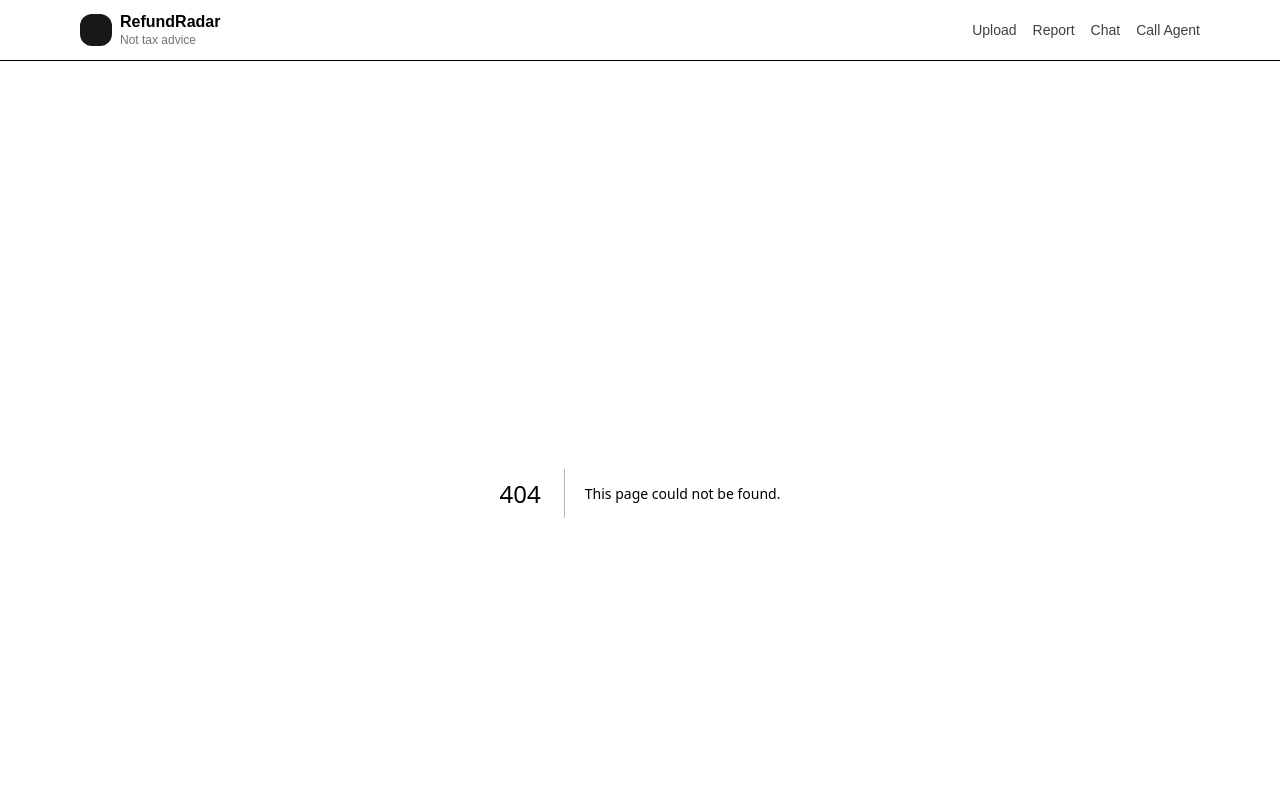
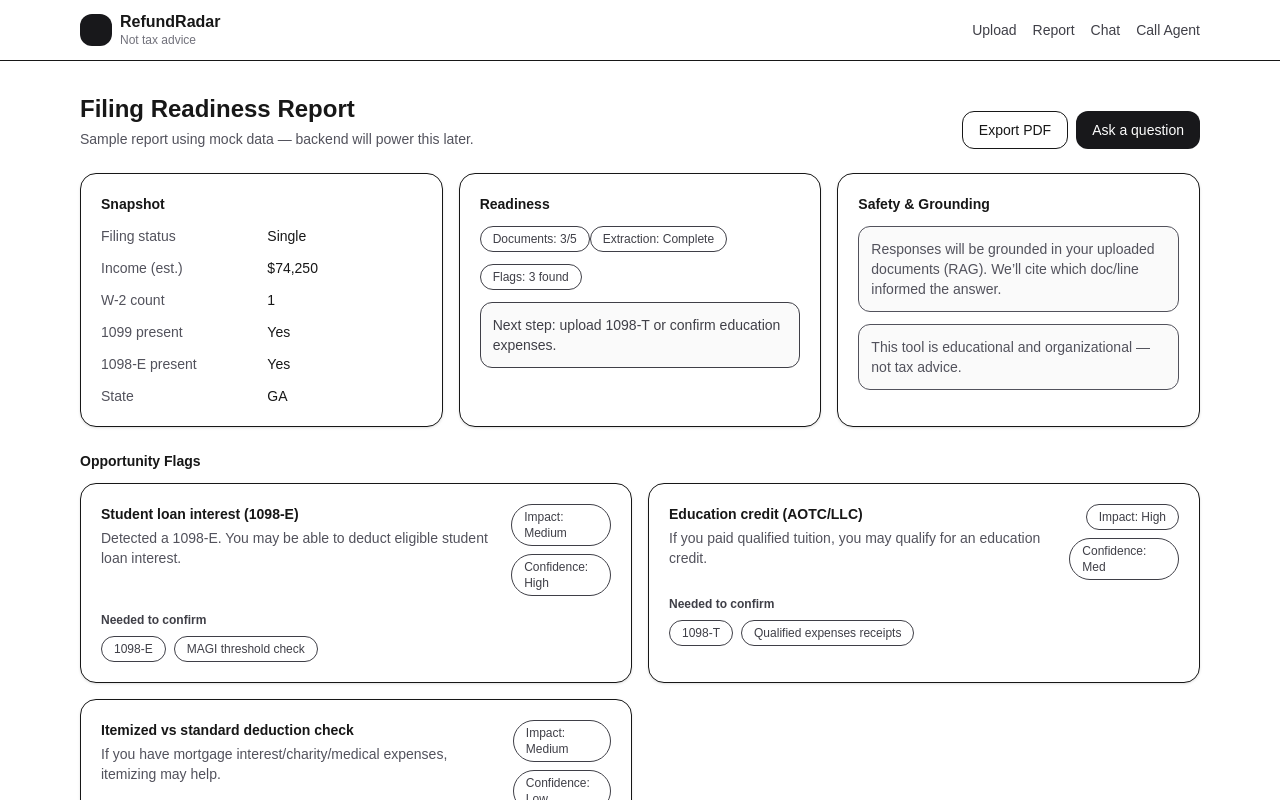
Before and after one commit to avihhan/Hacklytics2026, a Next.js app in the folder apps/web/: page /report in a window 1280 px wide. Before the commit this address had no page. Shown: the top 800 px of the page. Built offline with nearby package versions, Linux system fonts and the light colour scheme.

Commit message:
Added dummy report page

```diff
--- /dev/null
+++ b/apps/web/app/report/page.tsx
@@ -0,0 +1,165 @@
+const Pill = ({ children }: { children: React.ReactNode }) => (
+  <span className="inline-flex items-center rounded-full border bg-white px-3 py-1 text-xs text-zinc-700">
+    {children}
+  </span>
+);
+
+const Card = ({
+  title,
+  children,
+}: {
+  title: string;
+  children: React.ReactNode;
+}) => (
+  <div className="rounded-2xl border bg-white p-5 shadow-sm">
+    <div className="text-sm font-semibold">{title}</div>
+    <div className="mt-3">{children}</div>
+  </div>
+);
+
+const FlagCard = ({
+  title,
+  impact,
+  confidence,
+  why,
+  needed,
+}: {
+  title: string;
+  impact: string;
+  confidence: "High" | "Med" | "Low";
+  why: string;
+  needed: string[];
+}) => (
+  <div className="rounded-2xl border bg-white p-5 shadow-sm">
+    <div className="flex items-start justify-between gap-3">
+      <div>
+        <div className="text-sm font-semibold">{title}</div>
+        <div className="mt-1 text-sm text-zinc-600">{why}</div>
+      </div>
+      <div className="flex flex-col gap-2 items-end">
+        <Pill>Impact: {impact}</Pill>
+        <Pill>Confidence: {confidence}</Pill>
+      </div>
+    </div>
+
+    <div className="mt-4">
+      <div className="text-xs font-semibold text-zinc-700">Needed to confirm</div>
+      <div className="mt-2 flex flex-wrap gap-2">
+        {needed.map((x) => (
+          <Pill key={x}>{x}</Pill>
+        ))}
+      </div>
+    </div>
+  </div>
+);
+
+export default function ReportPage() {
+  const snapshot = {
+    filingStatus: "Single",
+    income: 74250,
+    w2Count: 1,
+    has1099: true,
+    has1098e: true,
+    lastYearState: "GA",
+  };
+
+  const flags = [
+    {
+      title: "Student loan interest (1098-E)",
+      impact: "Medium",
+      confidence: "High" as const,
+      why: "Detected a 1098-E. You may be able to deduct eligible student loan interest.",
+      needed: ["1098-E", "MAGI threshold check"],
+    },
+    {
+      title: "Education credit (AOTC/LLC)",
+      impact: "High",
+      confidence: "Med" as const,
+      why: "If you paid qualified tuition, you may qualify for an education credit.",
+      needed: ["1098-T", "Qualified expenses receipts"],
+    },
+    {
+      title: "Itemized vs standard deduction check",
+      impact: "Medium",
+      confidence: "Low" as const,
+      why: "If you have mortgage interest/charity/medical expenses, itemizing may help.",
+      needed: ["Charity receipts", "Mortgage interest (1098)", "Medical expense totals"],
+    },
+  ];
+
+  return (
+    <div className="space-y-6">
+      <div className="flex flex-wrap items-end justify-between gap-4">
+        <div>
+          <h1 className="text-2xl font-semibold">Filing Readiness Report</h1>
+          <p className="mt-1 text-sm text-zinc-600">
+            Sample report using mock data — backend will power this later.
+          </p>
+        </div>
+        <div className="flex gap-2">
+          <button className="rounded-xl border bg-white px-4 py-2 text-sm font-medium hover:bg-zinc-50">
+            Export PDF
+          </button>
+          <button className="rounded-xl bg-zinc-900 px-4 py-2 text-sm font-medium text-white hover:bg-zinc-800">
+            Ask a question
+          </button>
+        </div>
+      </div>
+
+      <div className="grid gap-4 md:grid-cols-3">
+        <Card title="Snapshot">
+          <div className="grid grid-cols-2 gap-3 text-sm">
+            <div className="text-zinc-600">Filing status</div>
+            <div className="font-medium">{snapshot.filingStatus}</div>
+
+            <div className="text-zinc-600">Income (est.)</div>
+            <div className="font-medium">${snapshot.income.toLocaleString()}</div>
+
+            <div className="text-zinc-600">W-2 count</div>
+            <div className="font-medium">{snapshot.w2Count}</div>
+
+            <div className="text-zinc-600">1099 present</div>
+            <div className="font-medium">{snapshot.has1099 ? "Yes" : "No"}</div>
+
+            <div className="text-zinc-600">1098-E present</div>
+            <div className="font-medium">{snapshot.has1098e ? "Yes" : "No"}</div>
+
+            <div className="text-zinc-600">State</div>
+            <div className="font-medium">{snapshot.lastYearState}</div>
+          </div>
+        </Card>
+
+        <Card title="Readiness">
+          <div className="space-y-3">
+            <Pill>Documents: 3/5</Pill>
+            <Pill>Extraction: Complete</Pill>
+            <Pill>Flags: {flags.length} found</Pill>
+            <div className="rounded-xl border bg-zinc-50 p-3 text-sm text-zinc-700">
+              Next step: upload 1098-T or confirm education expenses.
+            </div>
+          </div>
+        </Card>
+
+        <Card title="Safety & Grounding">
+          <div className="space-y-3 text-sm text-zinc-600">
+            <div className="rounded-xl border bg-zinc-50 p-3">
+              Responses will be grounded in your uploaded documents (RAG). We’ll cite which doc/line informed the answer.
+            </div>
+            <div className="rounded-xl border bg-zinc-50 p-3">
+              This tool is educational and organizational — not tax advice.
+            </div>
+          </div>
+        </Card>
+      </div>
+
+      <div className="space-y-3">
+        <div className="text-sm font-semibold">Opportunity Flags</div>
+        <div className="grid gap-4 md:grid-cols-2">
+          {flags.map((f) => (
+            <FlagCard key={f.title} {...f} />
+          ))}
+        </div>
+      </div>
+    </div>
+  );
+}
```
